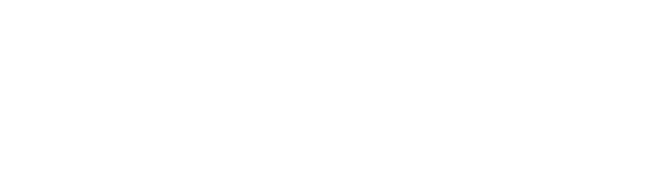
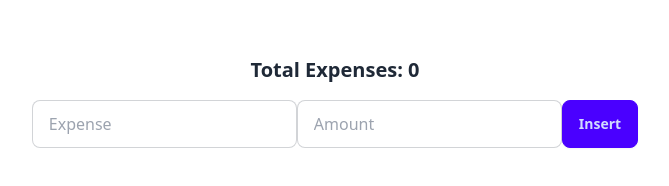
Before and after one commit to Hridoykhan4/DOM_MiniProjects, a plain HTML site: page index.html in a window 1280 px wide. Shown: the whole page, without its empty margins (305-974 px from the left). Drawn offline with nearby package versions, Linux system fonts and the light colour scheme.

Commit message:
Expense Calculator started

```diff
--- a/index.html
+++ b/index.html
@@ -87,6 +87,63 @@
 </section> -->
 
 
+<!-- Navbar Activation -->
+   <!--  <section class="flex justify-center items-center h-screen">
+        <nav class="w-full">
+            <ul id="nav-container" class="mx-auto w-1/2 flex justify-around">
+                <li class="p-4">All</li>
+                <li class="p-4">Sports</li>
+                <li class="p-4">Politics</li>
+                <li class="p-4">Entertainment</li>
+                <li class="p-4">Fishing</li>
+                <li class="p-4">Driving</li>
+            </ul>
+        </nav>
+    </section> -->
+
+
+<!-- ExPense Calculator -->
+    <section class="flex justify-center items-center mt-10">
+        <div class="expense-input-panel">
+          <h1 class="text-xl font-bold text-center my-4">
+            Total Expenses: <span id="expense-amount">0</span>
+          </h1>
+          <!-- Don't use Form -->
+          <div class="flex">
+            <!-- DaisyUI Input Form -->
+            <input
+              id="expense-field"
+              type="text"
+              placeholder="Expense"
+              class="input input-bordered w-full max-w-xs"
+            />
+            <input
+              id="amount-field"
+              type="number"
+              placeholder="Amount"
+              class="input input-bordered  max-w-xs"
+            />
+            <button id="expense-insert-btn" class="btn btn-primary">
+              Insert
+            </button>
+          </div>
+        </div>
+      </section>
+      <section id="row-container" class="mt-5 w-1/3 mx-auto">
+        <!-- Will be populated by JS -->
+
+        <!-- ------------------------------ -->
+        <!-- Example Expense Row -->
+        <!-- <div class="flex justify-between">
+          <p>Meal</p>
+          <p>80</p>
+        </div> -->
+        <!-- ------------------------------ -->
+      </section>
+
+
+
+
     <script src="bmi.js"></script>
     <script src="script.js"></script>
     <script src="review.js"></script>
```
Also changed, not shown: navbar-activation.js (+18 -0 lines), script.js (+24 -31 lines), expense_calculator.js (added).
